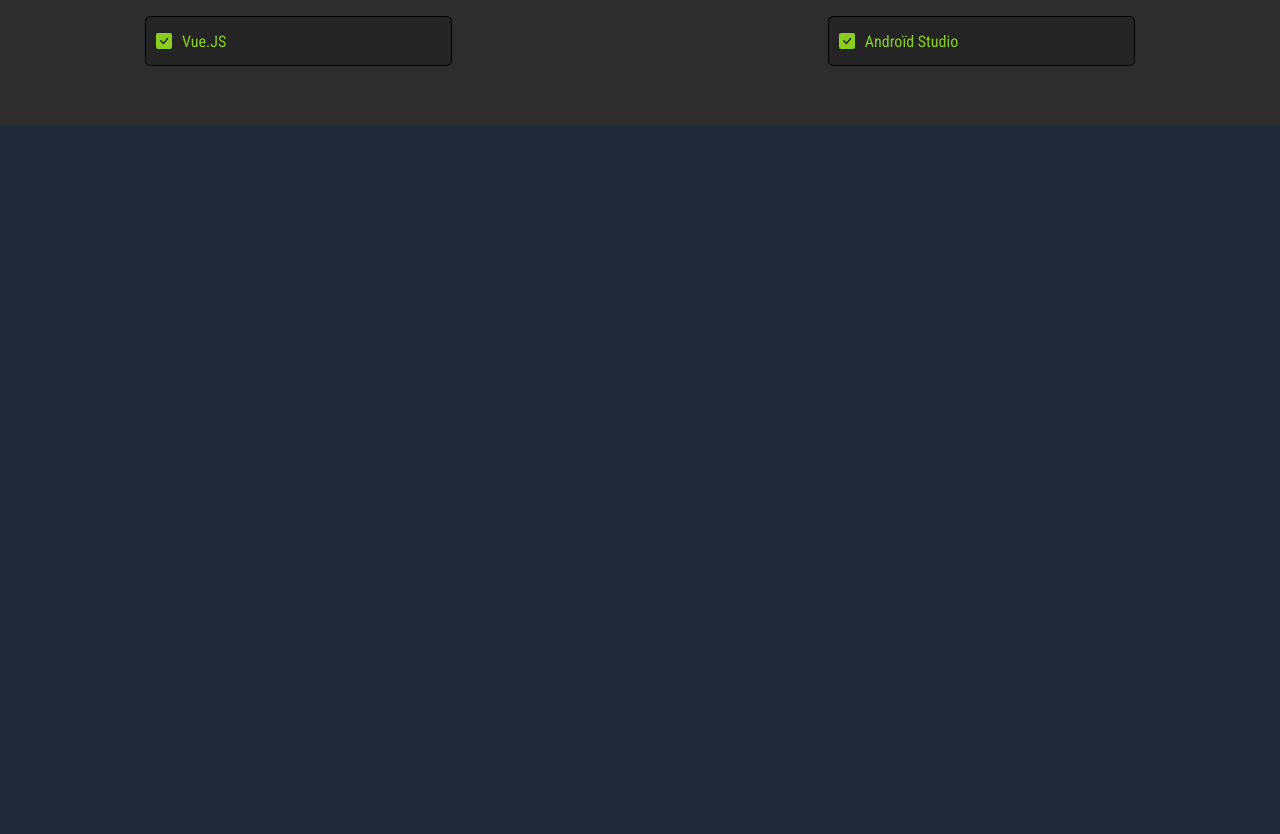
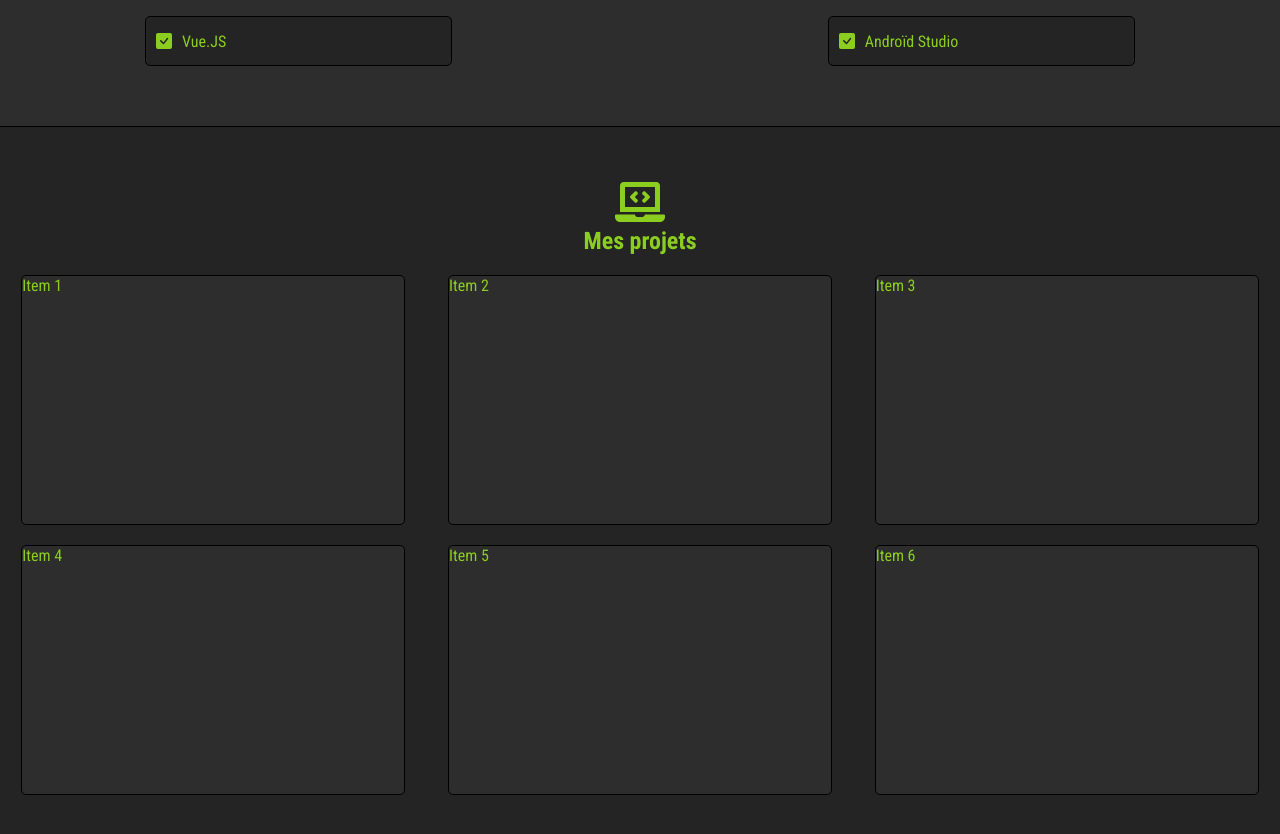
Before and after one commit to JeremyQuievreux/Portfolio-front, a React (Create React App) app: page / in a window 1280 px wide. Shown: the part 1240-2074 px from the top of the page. Before the commit the page ends 1366 px from the top, so only its background shows below. Built offline with nearby package versions, Linux system fonts and the light colour scheme.

Commit message:
add project section no responsive

```diff
--- a/src/About/About.scss
+++ b/src/About/About.scss
@@ -31,7 +31,7 @@
     justify-content: center;
     background-color: $tier2;
     padding: 60px 0 20px 0;
-    border-bottom: 1px solid black;
+    border-bottom: 1px solid $primary;
    .about-container{
     width: 80%;
     min-height: 600px;
--- a/src/App.js
+++ b/src/App.js
@@ -3,6 +3,7 @@ import './App.scss';
 import Navbar from './Navbar/Navbar';
 import About from './About/About';
 import Skills from './Skills/Skills';
+import Projects from './Projects/Projects';
 
 function App() {
   return (
@@ -10,6 +11,7 @@ function App() {
       <Navbar/>
       <About/>
       <Skills/>
+      <Projects/>
     </div>
   );
 }
--- a/src/Navbar/Navbar.js
+++ b/src/Navbar/Navbar.js
@@ -3,7 +3,6 @@ import './Navbar.scss';
 
 import { MdMenu } from "react-icons/md";
 import { AiOutlineHome } from "react-icons/ai";
-import { BsGearFill, BsGlobe} from "react-icons/bs";
 import { FiMail } from "react-icons/fi";
 import { IoHardwareChipSharp } from "react-icons/io5";
 import { FaLaptopCode } from "react-icons/fa";
--- /dev/null
+++ b/src/Projects/Projects.js
@@ -0,0 +1,40 @@
+import './Projects.scss';
+
+import React from 'react'
+import { FaLaptopCode } from "react-icons/fa";
+
+
+function Projects() {
+    return (
+        <div className="projects-main-container">
+            <div className="projects-container">
+                <div className="projects-icon-container">
+                    <FaLaptopCode/>
+                    <h2>Mes projets</h2>
+                </div>
+                <div className="projects-list-container">
+                    <div className="projects-item">
+                        <p className="preview">Item 1</p>
+                    </div>
+                    <div className="projects-item">
+                        <p className="preview">Item 2</p>
+                    </div>
+                    <div className="projects-item">
+                        <p className="preview">Item 3</p>
+                    </div>
+                    <div className="projects-item">
+                        <p className="preview">Item 4</p>
+                    </div>
+                    <div className="projects-item">
+                        <p className="preview">Item 5</p>
+                    </div>
+                    <div className="projects-item">
+                        <p className="preview">Item 6</p>
+                    </div>
+                </div>
+            </div>
+        </div>
+    )
+}
+
+export default Projects
--- /dev/null
+++ b/src/Projects/Projects.scss
@@ -0,0 +1,36 @@
+@import '../master.scss';
+
+.projects-main-container{
+    width: 100%;
+    .projects-container{
+        width: 100%;
+        background-color: $tier2;
+        color: $secondary;
+        padding: 40px 0;
+        .projects-icon-container{
+            display: flex;
+            flex-direction: column;
+            justify-content: center;
+            align-items: center;
+            margin: 10px;
+            svg{
+                height: 50px;
+                width: 50px;
+            }
+        }
+        .projects-list-container{
+            display: flex;
+            flex-wrap: wrap;
+            justify-content: space-around;
+            .projects-item{
+                background-color: $tier3;
+                margin: 10px;
+                width: 30%;
+                height: 250px;
+                border: 1px solid $primary;
+                border-radius: 5px;
+            }
+        }
+
+    }
+}
--- a/src/Skills/Skills.scss
+++ b/src/Skills/Skills.scss
@@ -7,6 +7,7 @@
     display: flex;
     justify-content: center;
     padding: 40px 0;
+    border-bottom: 1px solid $primary;
     .skills-container{
         width: 80%;
     }
@@ -44,7 +45,7 @@
             .skills-item{
                 background-color: $tier2;
                 border-radius: 5px;
-                border: 1px solid black;
+                border: 1px solid $primary;
                 height: 50px;
                 margin-bottom: 20px;
                 display: flex;
```
